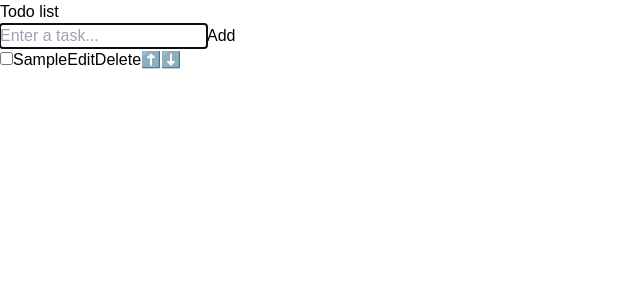
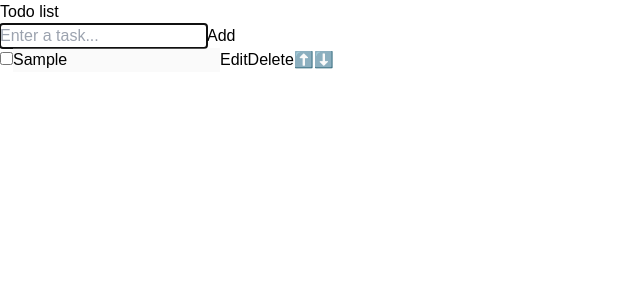
Before and after one commit to mhrastegari/react-todo, a React (Vite) app: page / in a window 1280 px wide. Both pictures are taken after typing "Sample" into the empty fields and a click on the button "Add". Shown: the top 300 px of the page, without its empty margins (0-640 px from the left). Built offline with nearby package versions, Linux system fonts and the light colour scheme.

Commit message:
Improve component structure and optimize hooks

```diff
--- a/src/App.css
+++ /dev/null
@@ -1,5 +0,0 @@
-body {
-  margin: 0;
-  padding: 0;
-  font-family: Arial, Helvetica, sans-serif;
-}
--- a/src/App.tsx
+++ b/src/App.tsx
@@ -1,6 +1,4 @@
-import { useState } from "react";
 import TodoList from "./components/TodoList";
-import "./App.css";
 
 function App() {
   return <TodoList />;
--- /dev/null
+++ b/src/components/NewTaskInput.tsx
@@ -0,0 +1,41 @@
+import { useRef, useEffect } from "react";
+
+interface Props {
+  addTask: () => void;
+  newTask: string;
+  setNewTask: (value: string) => void;
+}
+
+export function NewTaskInput(props: Props) {
+  const newTaskInputRef = useRef<HTMLInputElement>(null);
+
+  useEffect(() => {
+    if (newTaskInputRef.current) {
+      newTaskInputRef.current.focus();
+    }
+  }, [props.newTask]);
+
+  return (
+    <div>
+      <input
+        type="text"
+        placeholder="Enter a task..."
+        value={props.newTask}
+        onChange={(event) => props.setNewTask(event.target.value)}
+        onKeyDown={(event) => {
+          if (event.key === "Enter") {
+            props.addTask();
+          }
+        }}
+        ref={newTaskInputRef}
+        className="border-2 border-blue-400 focus:outline-blue-400 rounded-sm px-2 text-lg"
+      />
+      <button
+        onClick={props.addTask}
+        className="bg-blue-400 text-white font-bold rounded-sm px-3 py-1 ml-2 transition duration-300 hover:bg-blue-500"
+      >
+        Add
+      </button>
+    </div>
+  );
+}
--- /dev/null
+++ b/src/components/Todo.tsx
@@ -0,0 +1,101 @@
+import { Task } from "../types";
+import { useState, useEffect, useRef } from "react";
+
+interface Props {
+  task: Task;
+  onEdit: (text: string) => void;
+  onDelete: (index: number) => void;
+  onMoveUp: (index: number) => void;
+  onMoveDown: (index: number) => void;
+  onCompleteToggle: (complete: boolean) => void;
+}
+
+export function Todo(props: Props) {
+  const [status, setStatus] = useState<"view" | "edit">("view");
+  const [editText, setEditText] = useState<string>(props.task.text);
+
+  const editingTaskInputRef = useRef<HTMLInputElement>(null);
+
+  useEffect(() => {
+    if (editingTaskInputRef.current && status === "edit") {
+      editingTaskInputRef.current.focus();
+    }
+  }, [status]);
+
+  useEffect(() => {
+    if (status === "view") {
+      setEditText(props.task.text);
+    }
+  }, [props.task.text, status]);
+
+  return (
+    <>
+      <input
+        type="checkbox"
+        checked={props.task.completed}
+        onChange={(ev) => {
+          props.onCompleteToggle(ev.target.checked);
+        }}
+      />
+      <input
+        value={editText}
+        onChange={(ev) => {
+          setEditText(ev.target.value);
+          props.onEdit(ev.target.value);
+        }}
+        disabled={status !== "edit"}
+        onKeyDown={(event) => {
+          if (event.key === "Enter") {
+            setStatus("view");
+            props.onEdit(editText);
+          }
+        }}
+        ref={editingTaskInputRef}
+        className={`flex-1 w-full border-2 border-teal-500 focus:outline-teal-500 rounded-sm px-2 py-1 disabled:border-transparent ${
+          props.task.completed ? "line-through" : ""
+        }`}
+      />
+      {status === "edit" ? (
+        <button
+          onClick={() => {
+            setStatus("view");
+            props.onEdit(editText);
+          }}
+          className="bg-teal-500 text-white font-bold rounded-sm px-3 py-1 transition duration-300 hover:bg-teal-600"
+        >
+          Done
+        </button>
+      ) : null}
+      {status === "view" ? (
+        <>
+          <button
+            onClick={() => {
+              setStatus("edit");
+            }}
+            className="bg-yellow-400 font-bold rounded-sm px-3 py-1 transition duration-300 hover:bg-yellow-500"
+          >
+            Edit
+          </button>
+          <button
+            onClick={() => props.onDelete(props.task.index)}
+            className="bg-red-400 text-white font-bold rounded-sm px-3 py-1 transition duration-300 hover:bg-red-500"
+          >
+            Delete
+          </button>
+          <button
+            onClick={() => props.onMoveUp(props.task.index)}
+            className="text-lg font-bold rounded-sm px-2 py-1"
+          >
+            ⬆️
+          </button>
+          <button
+            onClick={() => props.onMoveDown(props.task.index)}
+            className="text-lg font-bold rounded-sm px-2 py-1"
+          >
+            ⬇️
+          </button>
+        </>
+      ) : null}
+    </>
+  );
+}
--- a/src/components/TodoList.tsx
+++ b/src/components/TodoList.tsx
@@ -1,137 +1,49 @@
-import React, { useEffect, useRef } from "react";
-import { useTaskState } from "../hooks/useTaskState";
+import { Todo } from "./Todo";
+import { NewTaskInput } from "./NewTaskInput";
 import { useNewTask } from "../hooks/useNewTask";
 import { useEditTask } from "../hooks/useEditTask";
+import { useTaskState } from "../hooks/useTaskState";
 import { useTaskActions } from "../hooks/useTaskActions";
 
 function TodoList() {
   const { tasks, setTasks } = useTaskState();
+  const { editTask } = useEditTask(setTasks, tasks);
   const { newTask, setNewTask, addTask } = useNewTask(setTasks, tasks);
-  const { editingTask, setEditingTask, editTask, cancelEdit } = useEditTask(setTasks, tasks);
-  const { deleteTask, moveTaskUp, moveTaskDown, completeTask } = useTaskActions(setTasks, tasks);
-
-  const newTaskInputRef = useRef<HTMLInputElement>(null);
-  const editingTaskInputRef = useRef<HTMLInputElement>(null);
-
-  useEffect(() => {
-    if (newTaskInputRef.current) {
-      newTaskInputRef.current.focus();
-    }
-  }, [newTask]);
-
-  useEffect(() => {
-    if (editingTaskInputRef.current) {
-      editingTaskInputRef.current.focus();
-    }
-  }, [editingTask]);
+  const { deleteTask, moveTaskUp, moveTaskDown, toggleTask } = useTaskActions(
+    setTasks,
+    tasks
+  );
 
   return (
     <div className="flex flex-col h-screen p-4">
       <div className="text-center my-4">
         <h1 className="text-2xl font-bold mb-6">Todo list</h1>
-        <div>
-          <input
-            type="text"
-            placeholder="Enter a task..."
-            value={newTask}
-            onChange={(event) => setNewTask(event.target.value)}
-            onKeyDown={(event) => {
-              if (event.key === "Enter") {
-                addTask();
-              }
-            }}
-            ref={newTaskInputRef}
-            className="border-2 border-blue-400 focus:outline-blue-400 rounded-sm px-2 text-lg"
-          />
-          <button
-            onClick={addTask}
-            className="bg-blue-400 text-white font-bold rounded-sm px-3 py-1 ml-2 transition duration-300 hover:bg-blue-500"
-          >
-            Add
-          </button>
-        </div>
+        <NewTaskInput
+          newTask={newTask}
+          setNewTask={setNewTask}
+          addTask={addTask}
+        />
       </div>
-
       <ol className="list-none flex-1 overflow-y-auto">
-        {tasks.map((task) => (
-          <li
-            key={task.index}
-            className="flex flex-wrap gap-2 items-center bg-gray-100 mb-2 px-4 py-3 rounded-md border border-gray-300"
-          >
-            {editingTask.index === task.index ? (
-              <>
-                <input
-                  type="text"
-                  value={editingTask.value}
-                  onChange={(event) =>
-                    setEditingTask({
-                      ...editingTask,
-                      value: event.target.value,
-                    })
-                  }
-                  onKeyDown={(event) => {
-                    if (event.key === "Enter") {
-                      editTask(task.index);
-                    }
-                  }}
-                  ref={editingTaskInputRef}
-                  className="flex-1 w-full border-2 border-teal-500 focus:outline-teal-500 rounded-sm px-2 py-1"
-                />
-                <button
-                  onClick={() => editTask(task.index)}
-                  className="bg-teal-500 text-white font-bold rounded-sm px-3 py-1 transition duration-300 hover:bg-teal-600"
-                >
-                  Save
-                </button>
-                <button
-                  onClick={cancelEdit}
-                  className="bg-gray-400 text-white font-bold rounded-sm px-3 py-1 transition duration-300 hover:bg-gray-500"
-                >
-                  Cancel
-                </button>
-              </>
-            ) : (
-              <>
-                <input
-                  type="checkbox"
-                  checked={task.completed}
-                  onChange={() => completeTask(task.index)}
-                />
-                <span
-                  className={`flex-1 min-w-64 text-start overflow-hidden text-ellipsis ${
-                    task.completed ? "line-through" : ""
-                  }`}
-                >
-                  {task.text}
-                </span>
-                <button
-                  onClick={() => editTask(task.index, task)}
-                  className="bg-yellow-400 font-bold rounded-sm px-3 py-1 transition duration-300 hover:bg-yellow-500"
-                >
-                  Edit
-                </button>
-                <button
-                  onClick={() => deleteTask(task.index)}
-                  className="bg-red-400 text-white font-bold rounded-sm px-3 py-1 transition duration-300 hover:bg-red-500"
-                >
-                  Delete
-                </button>
-                <button
-                  onClick={() => moveTaskUp(task.index)}
-                  className="text-lg font-bold rounded-sm px-2 py-1"
-                >
-                  ⬆️
-                </button>
-                <button
-                  onClick={() => moveTaskDown(task.index)}
-                  className="text-lg font-bold rounded-sm px-2 py-1"
-                >
-                  ⬇️
-                </button>
-              </>
-            )}
-          </li>
-        ))}
+        {tasks.length === 0 ? (
+          <p className="text-center text-gray-500">No tasks available</p>
+        ) : (
+          tasks.map((task) => (
+            <li
+              key={task.id}
+              className="flex center flex-wrap gap-2 items-center bg-gray-100 mb-2 px-4 py-3 rounded-md border border-gray-300"
+            >
+              <Todo
+                task={task}
+                onEdit={(text) => editTask(task.index, text)}
+                onDelete={() => deleteTask(task.index)}
+                onMoveUp={() => moveTaskUp(task.index)}
+                onMoveDown={() => moveTaskDown(task.index)}
+                onCompleteToggle={() => toggleTask(task.index)}
+              />
+            </li>
+          ))
+        )}
       </ol>
     </div>
   );
--- a/src/hooks/useEditTask.ts
+++ b/src/hooks/useEditTask.ts
@@ -1,30 +1,12 @@
-import { useState } from "react";
 import { Task } from "../types";
 
 export function useEditTask(setTasks: (tasks: Task[]) => void, tasks: Task[]) {
-  const [editingTask, setEditingTask] = useState<{
-    index: number | null;
-    value: string;
-  }>({
-    index: null,
-    value: "",
-  });
-
-  function editTask(index: number, task: Task | null = null) {
-    if (task) {
-      setEditingTask({ index, value: task.text });
-    } else if (editingTask.value.trim() !== "" && editingTask.index !== null) {
-      const updatedTasks = tasks.map((t) =>
-        t.index === editingTask.index ? { ...t, text: editingTask.value } : t
-      );
-      setTasks(updatedTasks);
-      setEditingTask({ index: null, value: "" });
-    }
+  function editTask(index: number, updatedText: string) {
+    const updatedTasks = tasks.map((task) =>
+      task.index === index ? { ...task, text: updatedText } : task
+    );
+    setTasks(updatedTasks);
   }
 
-  function cancelEdit() {
-    setEditingTask({ index: null, value: "" });
-  }
-
-  return { editingTask, setEditingTask, editTask, cancelEdit };
+  return { editTask };
 }
--- a/src/hooks/useNewTask.ts
+++ b/src/hooks/useNewTask.ts
@@ -6,7 +6,7 @@ export function useNewTask(setTasks: (tasks: Task[]) => void, tasks: Task[]) {
 
   function addTask() {
     if (newTask.trim() !== '') {
-      setTasks([...tasks, { text: newTask, index: tasks.length, completed: false }]);
+      setTasks([...tasks, { id: crypto.randomUUID(), text: newTask, index: tasks.length, completed: false }]);
       setNewTask('');
     }
   }
--- a/src/hooks/useTaskActions.ts
+++ b/src/hooks/useTaskActions.ts
@@ -27,12 +27,12 @@ export function useTaskActions(setTasks: (tasks: Task[]) => void, tasks: Task[])
       }
     }
 
-    function completeTask(index: number) {
+    function toggleTask(index: number) {
       const updatedTasks = tasks.map((task) =>
         task.index === index ? { ...task, completed: !task.completed } : task
       );
       setTasks(updatedTasks);
     }
 
-    return { deleteTask, moveTaskUp, moveTaskDown, completeTask };
+    return { deleteTask, moveTaskUp, moveTaskDown, toggleTask };
   }
--- a/src/index.css
+++ b/src/index.css
@@ -1,3 +1,9 @@
 @tailwind base;
 @tailwind components;
 @tailwind utilities;
+
+body {
+  margin: 0;
+  padding: 0;
+  font-family: Arial, Helvetica, sans-serif;
+}
--- a/src/types.ts
+++ b/src/types.ts
@@ -1,4 +1,5 @@
 export interface Task {
+  id: string;
   text: string;
   index: number;
   completed: boolean;
```
